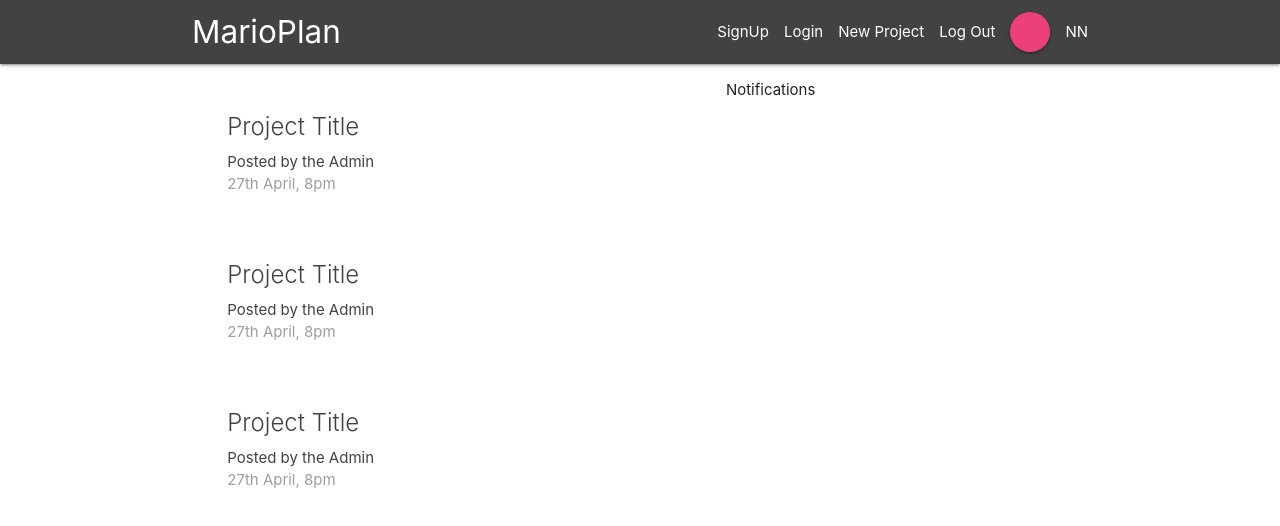
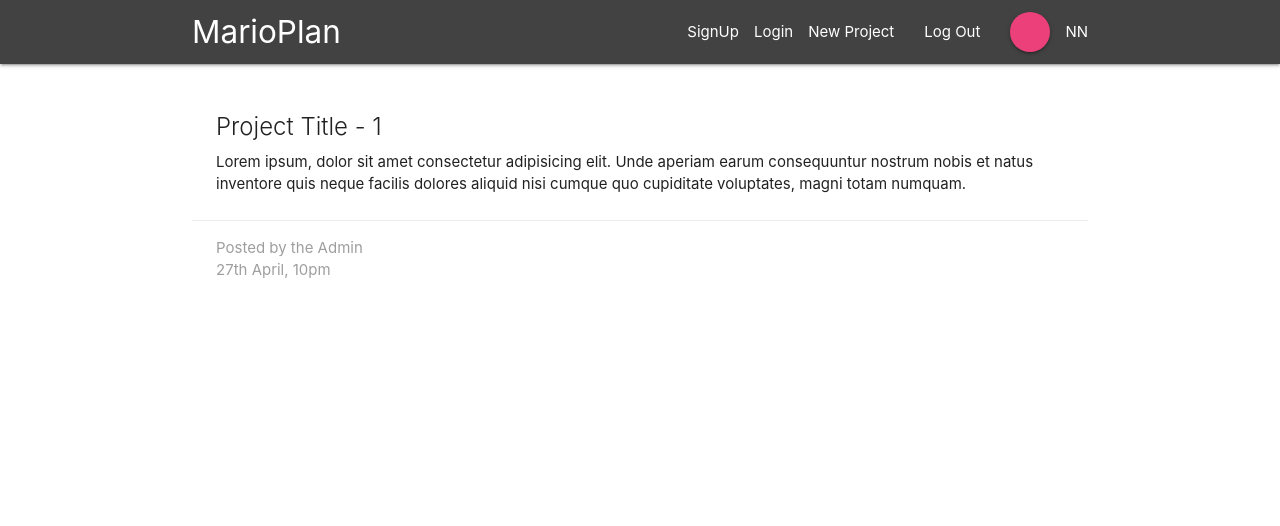
Before and after one commit to Venkatesh-tech/Firebase_Auth, a React (Create React App) app: page /project/1 in a window 1280 px wide. Shown: the top 526 px of the page. Built offline with nearby package versions, Linux system fonts and the light colour scheme.

Commit message:
Added Project Summary

```diff
--- a/src/App.js
+++ b/src/App.js
@@ -1,8 +1,8 @@
 import React, { Component } from "react";
-
 import { BrowserRouter, Switch, Route } from "react-router-dom";
 import Navbar from "./components/layout/Navbar";
 import Dashboard from "./components/dashboard/Dashboard";
+import ProjectDetails from "./components/projects/ProjectDetail";
 
 class App extends Component {
   render() {
@@ -11,7 +11,8 @@ class App extends Component {
         <div className="App">
           <Navbar />
           <Switch>
-            <Route path="/" component={Dashboard} />
+            <Route exact path="/" component={Dashboard} />
+            <Route path="/project/:id" component={ProjectDetails} />
           </Switch>
         </div>
       </BrowserRouter>
--- a/src/components/layout/SignedInLink.js
+++ b/src/components/layout/SignedInLink.js
@@ -7,7 +7,7 @@ const SignedInLinks = () => {
         <NavLink to="/">New Project</NavLink>
       </li>
       <li>
-        <NavLink to="/"></NavLink>Log Out
+        <NavLink to="/">Log Out</NavLink>
       </li>
       <li>
         <NavLink to="/" className="btn btn-floating pink lighten-1"></NavLink>NN
--- a/src/components/projects/ProjectDetail.js
+++ b/src/components/projects/ProjectDetail.js
@@ -0,0 +1,24 @@
+const ProjectDetails = (props) => {
+  const id = props.match.params.id;
+  return (
+    <div class="container section project-details">
+      <div className="card z-depth-0">
+        <div class="card-content">
+          <span class="card-title">Project Title - {id}</span>
+          <p>
+            Lorem ipsum, dolor sit amet consectetur adipisicing elit. Unde
+            aperiam earum consequuntur nostrum nobis et natus inventore quis
+            neque facilis dolores aliquid nisi cumque quo cupiditate voluptates,
+            magni totam numquam.
+          </p>
+        </div>
+        <div class="card-action gret lighten-4 grey-text">
+          <div>Posted by the Admin</div>
+          <div>27th April, 10pm</div>
+        </div>
+      </div>
+    </div>
+  );
+};
+
+export default ProjectDetails;
--- a/src/components/projects/ProjectList.js
+++ b/src/components/projects/ProjectList.js
@@ -1,29 +1,12 @@
+import ProjectSummary from "./ProjectSummary";
+
 const ProjectList = () => {
   return (
     <div className="project-list section">
-      <div className="card z-depth-0 project-summary">
-        <div className="card-content grey-text text-darken-3">
-          <span className="card-title">Project Title</span>
-          <p>Posted by the Admin</p>
-          <p className="grey-text">27th April, 8pm</p>
-        </div>
-      </div>
-
-      <div className="card z-depth-0 project-summary">
-        <div className="card-content grey-text text-darken-3">
-          <span className="card-title">Project Title</span>
-          <p>Posted by the Admin</p>
-          <p className="grey-text">27th April, 8pm</p>
-        </div>
-      </div>
-
-      <div className="card z-depth-0 project-summary">
-        <div className="card-content grey-text text-darken-3">
-          <span className="card-title">Project Title</span>
-          <p>Posted by the Admin</p>
-          <p className="grey-text">27th April, 8pm</p>
-        </div>
-      </div>
+      <ProjectSummary />
+      <ProjectSummary />
+      <ProjectSummary />
+      <ProjectSummary />
     </div>
   );
 };
--- a/src/components/projects/ProjectSummary.js
+++ b/src/components/projects/ProjectSummary.js
@@ -0,0 +1,13 @@
+const ProjectSummary = () => {
+  return (
+    <div className="card z-depth-0 project-summary">
+      <div className="card-content grey-text text-darken-3">
+        <span className="card-title">Project Title</span>
+        <p>Posted by the Admin</p>
+        <p className="grey-text">27th April, 8pm</p>
+      </div>
+    </div>
+  );
+};
+
+export default ProjectSummary;
```
